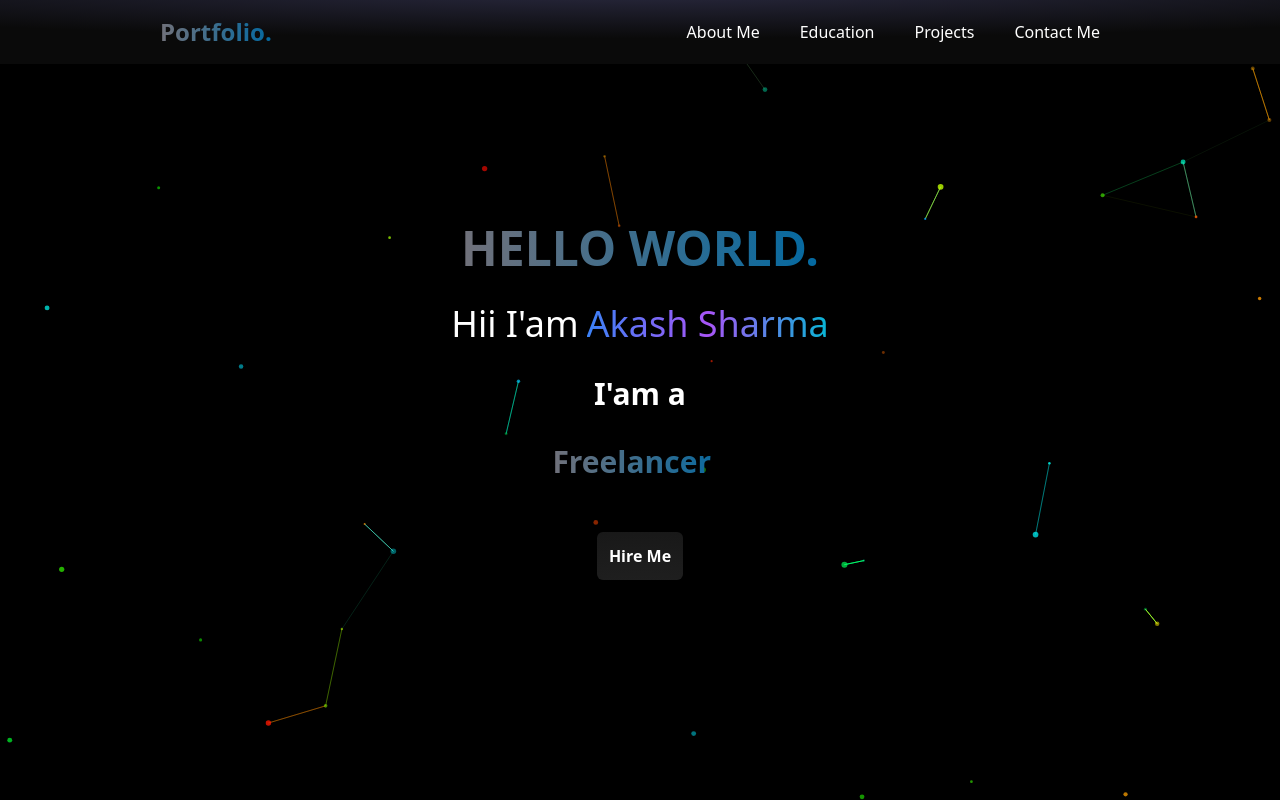
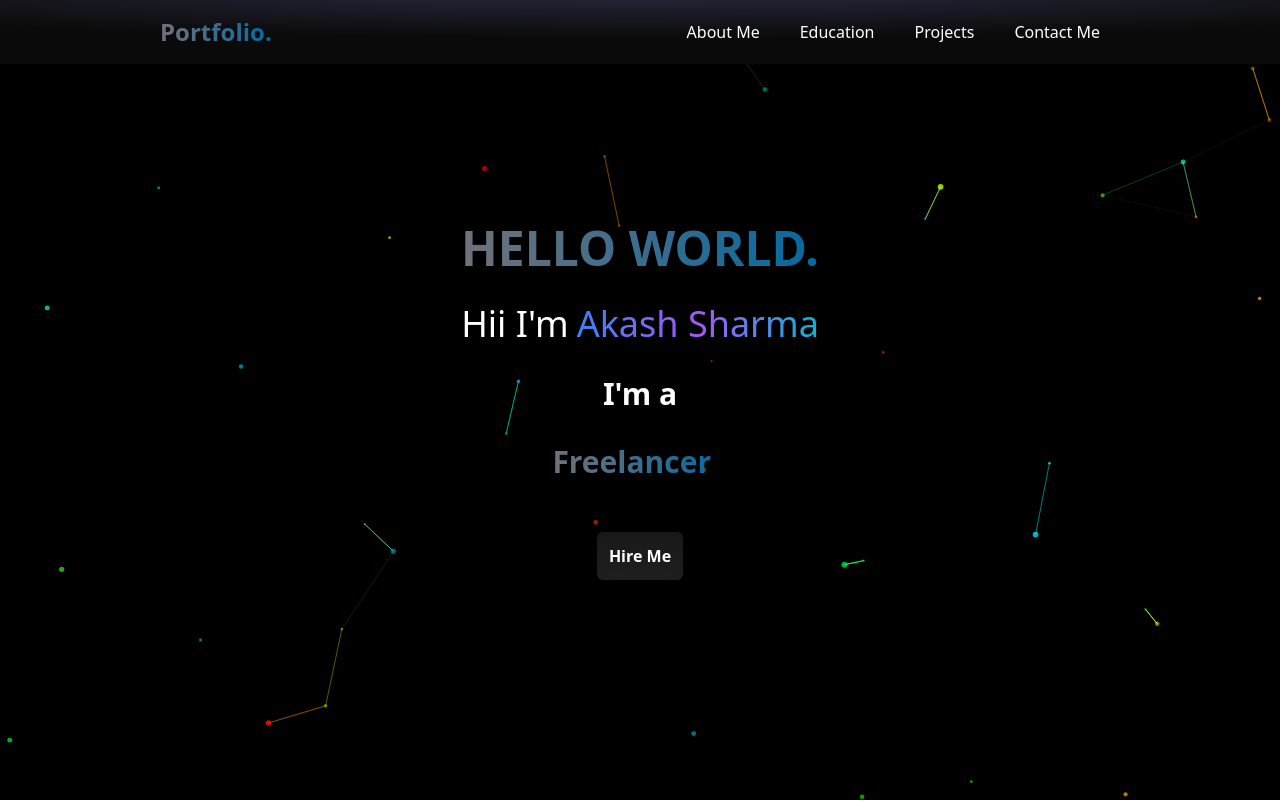
Before and after one commit to Akash-Sharma-9804/portfolio, a React (Vite) app: page / in a window 1280 px wide. Shown: the top 801 px of the page. Built offline with nearby package versions, Linux system fonts and the light colour scheme; a web font is replaced by a local one.

Commit message:
hero section update

```diff
--- a/src/components/Hero.jsx
+++ b/src/components/Hero.jsx
@@ -32,13 +32,13 @@ const Hero = () => {
         initial={{opacity:0,x:100}}
         transition={{duration:1.5}} className="text-4xl flex  flex-wrap gap-2 text-white justify-center  ">
               {" "}
-              Hii I'am{" "}
+              Hii I'm{" "}
               <span className="bg-gradient-to-r from-blue-500 via-purple-500 to-cyan-500 bg-clip-text text-transparent">
                 {" "}
                 Akash Sharma
               </span>{" "}
             </motion.h1>
-            <h1 className="text-3xl text-white font-semibold">I'am a</h1>
+            <h1 className="text-3xl text-white font-semibold">I'm a</h1>
             <div>
               <TypeAnimation
                 className="text-3xl bg-gradient-to-r from-zinc-500 to-sky-700 bg-clip-text text-transparent font-bold "
```
